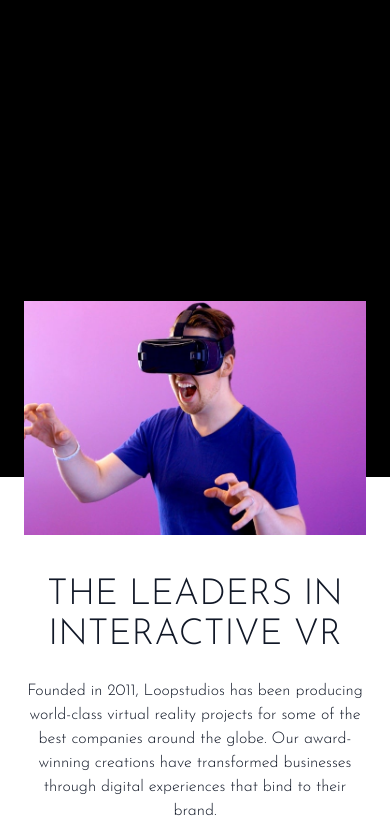
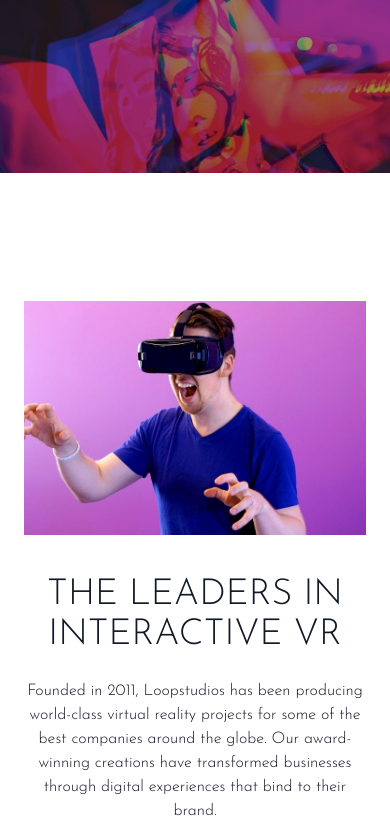
Before and after one commit to christophe126/Loopstudios, a website: page index.html in a window 390 px wide. Shown: the part 367-1194 px from the top of the page. Drawn offline with Linux system fonts and the light colour scheme.

Commit message:
hamburger menu

```diff
--- a/index.html
+++ b/index.html
@@ -58,7 +58,7 @@
       <!-- @todo - Mobile Menu -->
       <div
         id="menu"
-        class="absolute top-0 bottom-0 left-0 flex flex-col
+        class="absolute top-0 bottom-0 left-0 hidden flex-col
         self-end w-full min-h-screen py-1 pt-40 pl-12 space-y-3
         text-lg text-white uppercase bg-black"
         >
```
